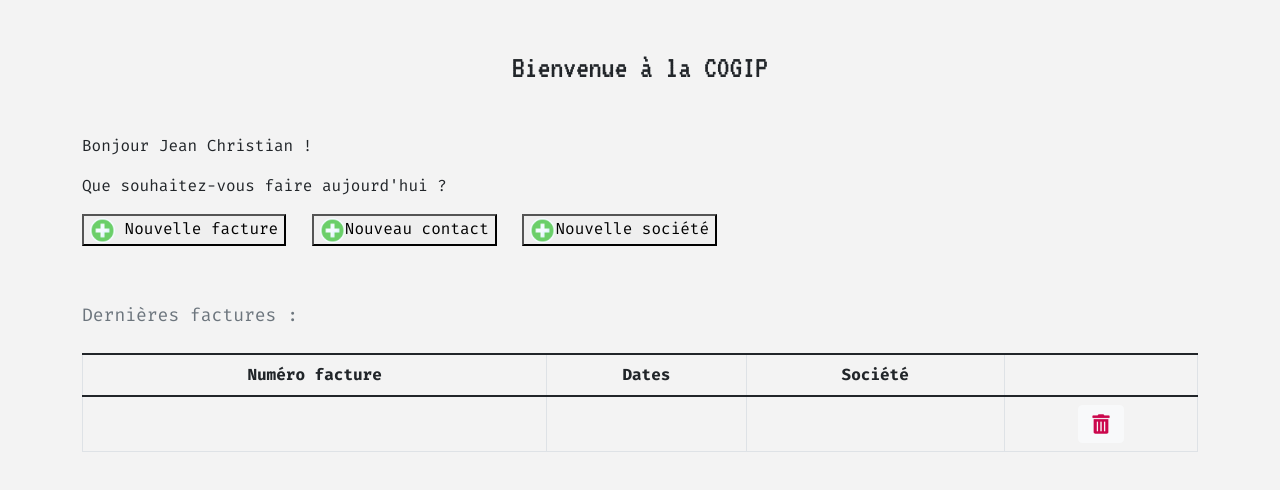
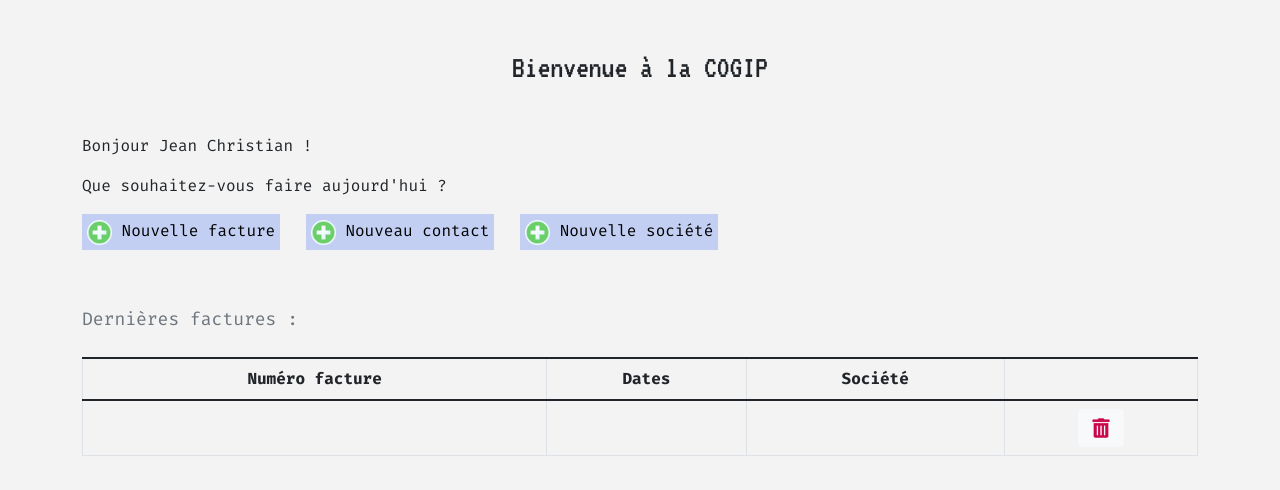
Before and after one commit to jptsr/cogip-challenge, a PHP site: page /menu-admin in a window 1280 px wide. Shown: the part 61-551 px from the top of the page. Run offline with PHP 8.4, Linux system fonts and the light colour scheme; some libraries are stand-ins or nearby versions.

Commit message:
add style pour buttons admin

```diff
--- a/src/views/pages/adminWelcome.php
+++ b/src/views/pages/adminWelcome.php
@@ -4,9 +4,9 @@
     <p>Bonjour Jean Christian !</p>
     <p>Que souhaitez-vous faire aujourd'hui ?</p>
 
-    <button><img src="./assets/img/plus.png" alt="plus" width="25" height="25"> Nouvelle facture  </button>
-    <button class=" mx-3" ><img src="./assets/img/plus.png" alt="plus" width="25" height="25">Nouveau contact </button>
-    <button><img src="./assets/img/plus.png" alt="plus" width="25" height="25">Nouvelle société</button>
+    <button class="admin_add_btn"><img src="./assets/img/plus.png" alt="plus" width="25" height="25"> Nouvelle facture  </button>
+    <button class="admin_add_btn mx-3" ><img src="./assets/img/plus.png" alt="plus" width="25" height="25"> Nouveau contact </button>
+    <button class="admin_add_btn"><img src="./assets/img/plus.png" alt="plus" width="25" height="25"> Nouvelle société</button>
 
     <table class= "table table-bordered caption-top mt-5">
         <caption class= "mb-3 " >Dernières factures :</caption>
```
Also changed, not shown: public/assets/style/style.css, public/assets/style/style.scss, 1 other file.
